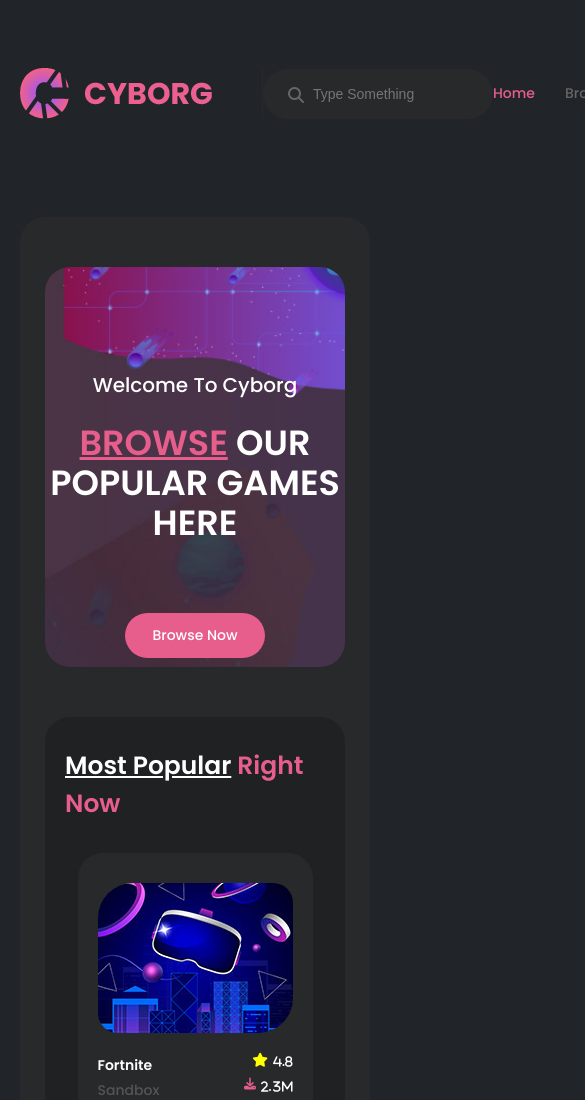
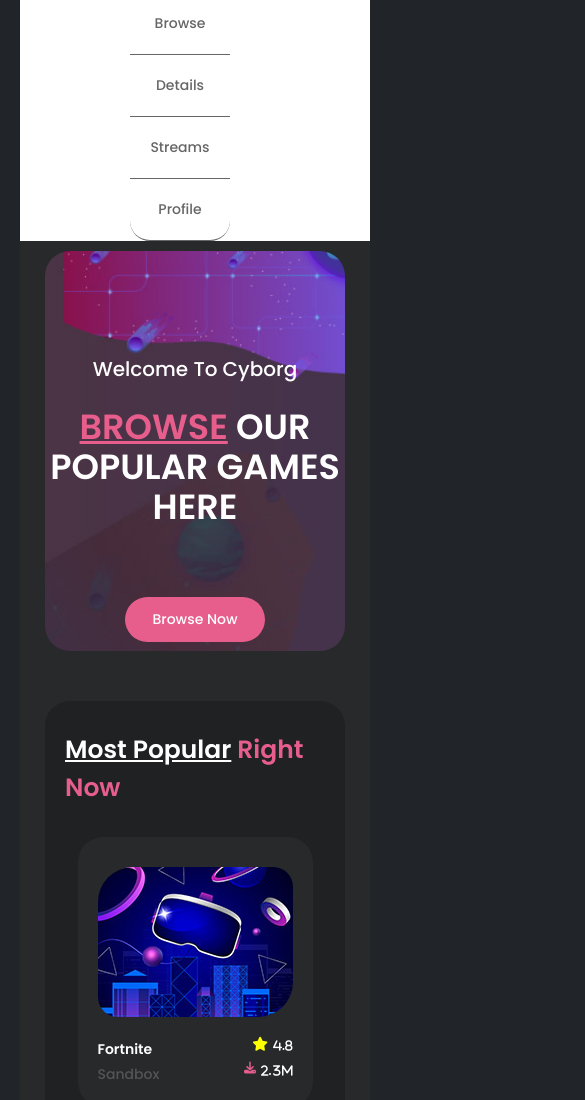
Before and after one commit to sauliusss/cyborg-multipage, a website: page index.html in a window 390 px wide. Shown: the top 1100 px of the page, 585 px wide, since content can reach past the window. Drawn offline with Linux system fonts and the light colour scheme.

Commit message:
add meniu

```diff
--- a/css/base/layout.css
+++ b/css/base/layout.css
@@ -657,6 +657,8 @@
 
 .header {
   display: flex;
+  position: sticky;
+  top: 0;
   width: 100%;
   justify-content: space-around;
   align-items: center;
@@ -736,6 +738,15 @@ form i {
   background-color: #e75e8d;
   color: #fff;
   border-radius: 20px;
+}
+
+/* hamburger meniu */
+.header .hamburger {
+  justify-content: space-between;
+}
+
+.hamburger {
+  font-size: 30px;
 }
 
 /* main */
@@ -1012,6 +1023,52 @@ footer p > span:hover {
 }
 
 @media (max-width: 992px) {
+  .header {
+    display: flex;
+    background-color: #fff;
+    justify-content: space-between;
+  }
+
+  .meniu {
+    display: grid;
+    position: absolute;
+    background-color: #fff;
+    width: 100%;
+    top
+  }
+
+  .logo a {
+    border: none;
+  }
+
+  .meniu {
+    /* display: none; */
+  }
+
+  .meniu > .btn {
+    padding: 20px;
+    border-bottom: 1px solid #666;
+  }
+
+  .input_container {
+    display: none;
+  }
+
+  .btn:nth-child(5) {
+    padding: 20px;
+    background-color: #fff;
+  }
+
+  .btn:nth-child(5) img {
+    display: none;
+  }
+
+  .btn:nth-child(5):hover {
+    padding: 20px;
+    background-color: #fff;
+    color: #e75e8d;
+  }
+
   .welcome > .description {
     width: 75%;
     padding-top: 70px;
@@ -1076,6 +1133,11 @@ footer p > span:hover {
   }
 }
 
+@media (min-width: 992px) {
+  .header .hamburger {
+  }
+}
+
 @media (max-width: 1200px) {
   .black-background {
     padding: 0 0 50px 20px;
--- a/index.html
+++ b/index.html
@@ -33,6 +33,7 @@
             <a class="btn" href="./streams.html">Streams</a>
             <a class="btn" href="./profile.html">Profile <img src="./img/profile-header.jpg" alt="picture in button" /></a>
           </div>
+          <i class="fa fa-bars hamburger"></i>
         </div>
       </div>
     </div>
```
